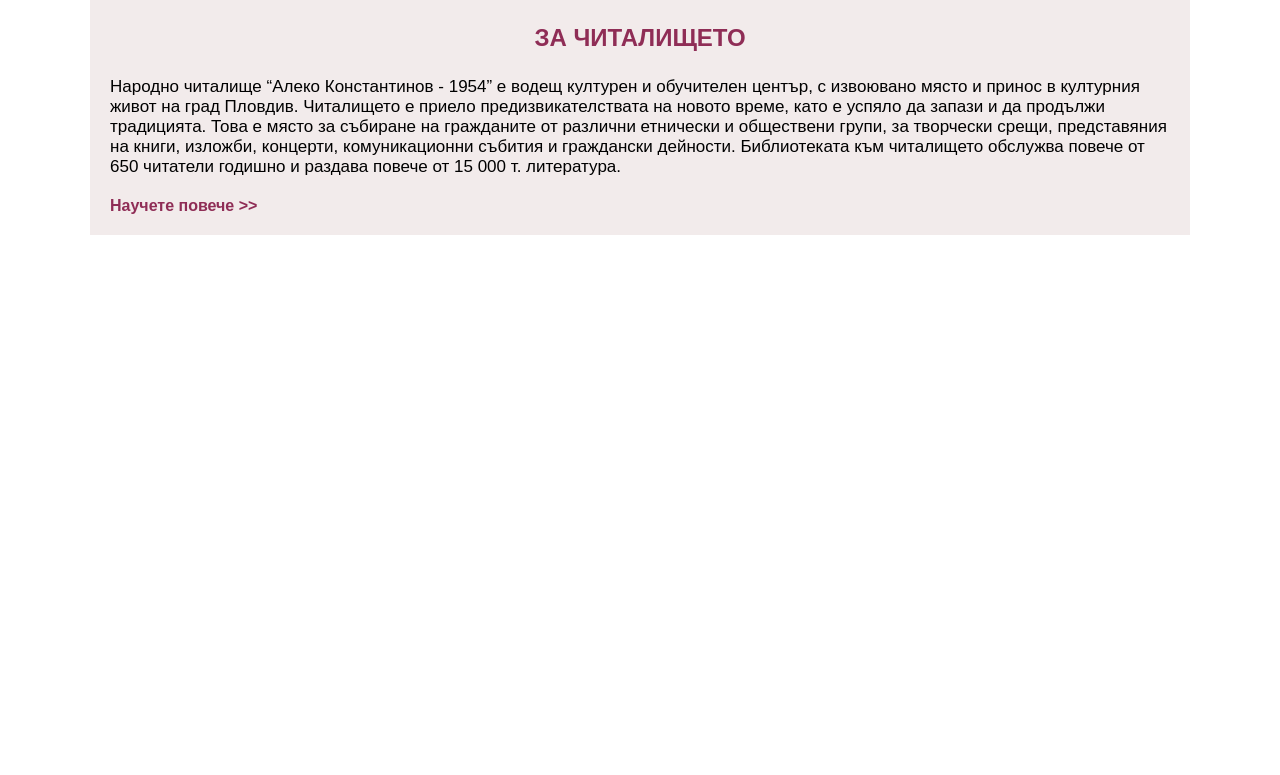
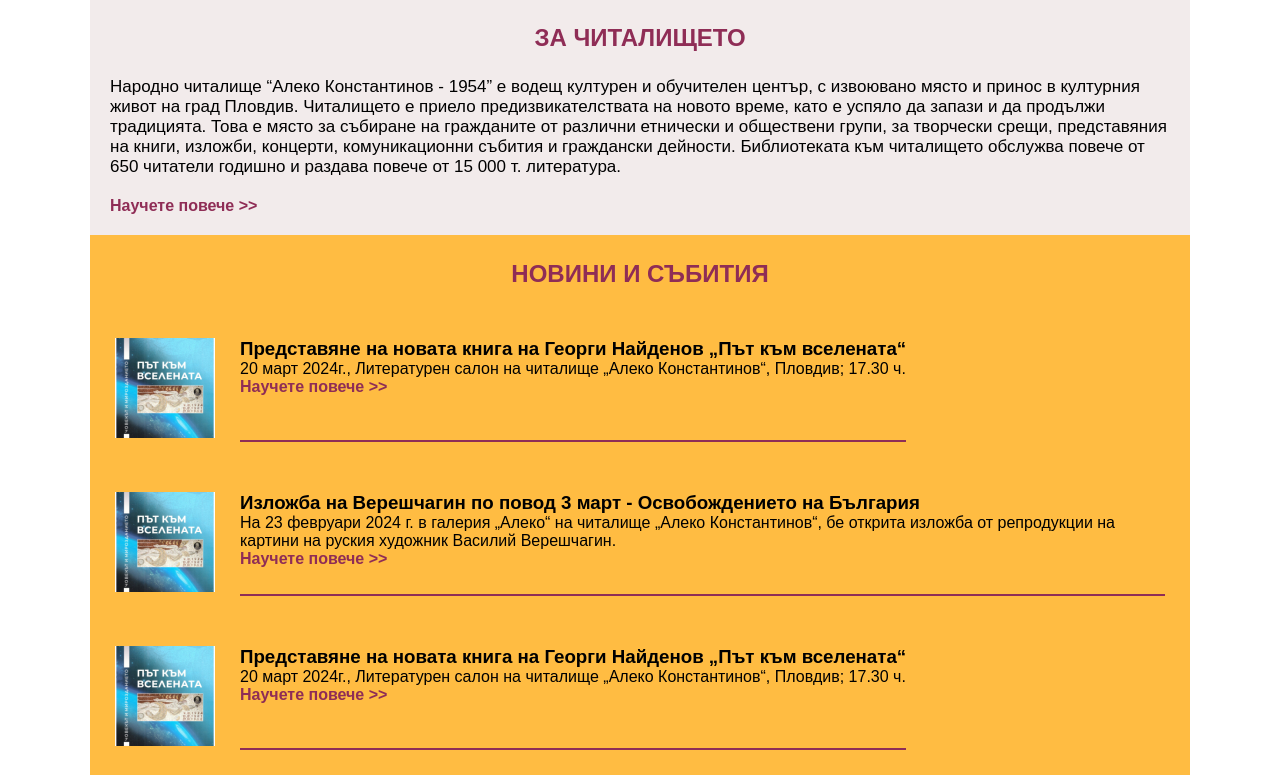
Before and after one commit to vladonguyen/community-center, a PHP site: page / in a window 1280 px wide. Shown: the part 349-1124 px from the top of the page. Before the commit the page ends 584 px from the top, so only its background shows below. Run offline with PHP 8.4, Linux system fonts and the light colour scheme.

Commit message:
Added news section

```diff
--- /dev/null
+++ b/css/news.css
@@ -0,0 +1,22 @@
+section.news {
+    background-color: #FFBC42;
+}
+article.news-events {
+
+    gap:20px;
+    padding: 25px;
+}
+
+div.news-content {
+    border-bottom: 2px solid #8F2D56;
+
+}
+div.two-columns {
+    display: flex;
+gap: 25px;
+}
+
+p.learn-more-link {
+    color: #8F2D56;
+    font-weight: bold;
+}
--- a/css/site.css
+++ b/css/site.css
@@ -2,6 +2,7 @@
 @import url(navigation.css);
 @import url(typography.css);
 @import url(header.css);
+@import url(news.css);
 /*todo convert px to em or rem*/
 
 div.wrapper {
@@ -13,7 +14,7 @@ section.about-chitalishte {
     background-color: #F2EBEB;
 }
 
-section.about-chitalishte h1{
+h1, h2{
     text-align: center;
     font-weight: 700;
     color: #8F2D56;
--- a/index.html
+++ b/index.html
@@ -68,9 +68,54 @@
         <main>
             <section class="about-chitalishte">
                 <h1>ЗА ЧИТАЛИЩЕТО</h1>
-                <div class="text"><p>Народно читалище “Алеко Константинов - 1954” е водещ културeн и обучителeн център, с извоювано място и принос в културния живот на град Пловдив. Читалището е приело предизвикателствата на новото време, като е успяло да запази и да продължи традицията. Това е място за събиране на гражданите от различни етнически и обществени групи, за творчески срещи, представяния на книги, изложби, концерти, комуникационни събития и граждански дейности.
-                    Библиотеката към читалището обслужва повече от 650 читатели годишно и раздава повече от 15 000 т. литература. </p></div>
-                    <div class="learn-more">Научете повече >></div>
+                <div class="text">
+                    <p>Народно читалище “Алеко Константинов - 1954” е водещ културeн и обучителeн център, с извоювано
+                        място и принос в културния живот на град Пловдив. Читалището е приело предизвикателствата на
+                        новото време, като е успяло да запази и да продължи традицията. Това е място за събиране на
+                        гражданите от различни етнически и обществени групи, за творчески срещи, представяния на книги,
+                        изложби, концерти, комуникационни събития и граждански дейности.
+                        Библиотеката към читалището обслужва повече от 650 читатели годишно и раздава повече от 15 000
+                        т. литература. </p>
+                </div>
+                <div class="learn-more">Научете повече >></div>
+            </section>
+            <section class="news">
+                <!-- TODO Needs betterment-->
+                <h2>НОВИНИ И СЪБИТИЯ</h2>
+                <article class="news-events">
+                    <div class="two-columns">
+                        <div class="thumb-image"><img src="./img/article-thumb/demo1.png" alt=""></div>
+                        <div class="news-content">
+                            <h3>Представяне на новата книга на Георги Найденов „Път към вселената“</h3>
+                            <p>20 март 2024г., Литературен салон на читалище „Алеко Константинов“, Пловдив; 17.30 ч.</p>
+                            <p class="learn-more-link">Научете повече >></p>
+
+                        </div>
+                    </div>
+                </article>
+                <article class="news-events">
+                    <div class="two-columns">
+                        <div class="thumb-image"><img src="./img/article-thumb/demo1.png" alt=""></div>
+                        <div class="news-content">
+                            <h3>Изложба на Верешчагин по повод 3 март - Освобождението на България</h3>
+                            <p>На 23 февруари 2024 г. в галерия „Алеко“ на читалище „Алеко Константинов“, бе открита
+                                изложба от репродукции на картини на руския художник Василий Верешчагин.</p>
+                            <p class="learn-more-link">Научете повече >></p>
+
+                        </div>
+                    </div>
+                </article>
+                <article class="news-events">
+                    <div class="two-columns">
+                        <div class="thumb-image"><img src="./img/article-thumb/demo1.png" alt=""></div>
+                        <div class="news-content">
+                            <h3>Представяне на новата книга на Георги Найденов „Път към вселената“ </h3>
+                            <p>20 март 2024г., Литературен салон на читалище „Алеко Константинов“, Пловдив; 17.30 ч.</p>
+                            <p class="learn-more-link">Научете повече >></p>
+
+                        </div>
+                    </div>
+                </article>
             </section>
 
         </main>
```
Also changed, not shown: img/article-thumb/demo1.png (added).
